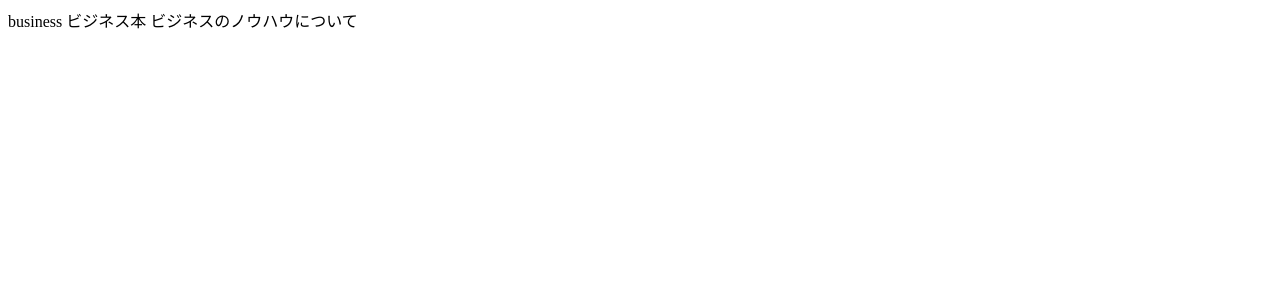
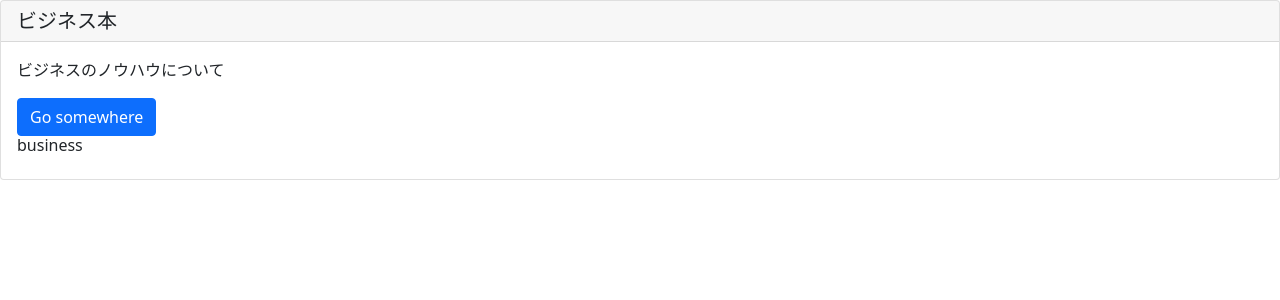
Before and after one commit to locoid-dealer/django_bookshelf-app, a Django app: page /book/1/detail/ in a window 1280 px wide. Shown: the top 300 px of the page. Run offline with Django 4.2, Linux system fonts and the light colour scheme; data comes from the database, SQL or seed files in the repository.

Commit message:
4-8 base.html

```diff
--- a/book/templates/book/book_detail.html
+++ b/book/templates/book/book_detail.html
@@ -1 +1,13 @@
-{{ object.category }} {{ object.title }} {{ object.text }}
+{% extends 'base.html' %}
+
+{% block title %}書籍詳細{% endblock %} {% block content %}
+
+<div class="card">
+  <h5 class="card-header">{{ object.title }}</h5>
+  <div class="card-body">
+    <p class="card-text">{{ object.text }}</p>
+    <a href="#" class="btn btn-primary">Go somewhere</a>
+    <h6 class="card-title">{{ object.category }}</h6>
+  </div>
+</div>
+{% endblock content %}
--- a/bookproject/settings.py
+++ b/bookproject/settings.py
@@ -52,7 +52,7 @@ ROOT_URLCONF = "bookproject.urls"
 TEMPLATES = [
     {
         "BACKEND": "django.template.backends.django.DjangoTemplates",
-        "DIRS": [BASE_DIR / "templates"],
+        "DIRS": [BASE_DIR / "bookproject" / "templates"],
         "APP_DIRS": True,
         "OPTIONS": {
             "context_processors": [
--- /dev/null
+++ b/bookproject/templates/base.html
@@ -0,0 +1,21 @@
+<!DOCTYPE html>
+<html lang="en">
+  <head>
+    <!-- Required meta tags -->
+    <meta charset="utf-8" />
+    <meta name="viewport" content="width=device-width, initial-scale=1" />
+
+    <!-- Bootstrap CSS -->
+    <link
+      href="https://cdn.jsdelivr.net/npm/bootstrap@5.0.2/dist/css/bootstrap.min.css"
+      rel="stylesheet"
+      integrity="sha384-EVSTQN3/azprG1Anm3QDgpJLIm9Nao0Yz1ztcQTwFspd3yD65VohhpuuCOmLASjC"
+      crossorigin="anonymous"
+    />
+
+    <title>{% block title %}{% endblock title %}| 本棚アプリ</title>
+  </head>
+  <body>
+    {% block content %}{% endblock content %}
+  </body>
+</html>
```
Also changed, not shown: book/templates/book/book_list.html (+4 -18 lines).
